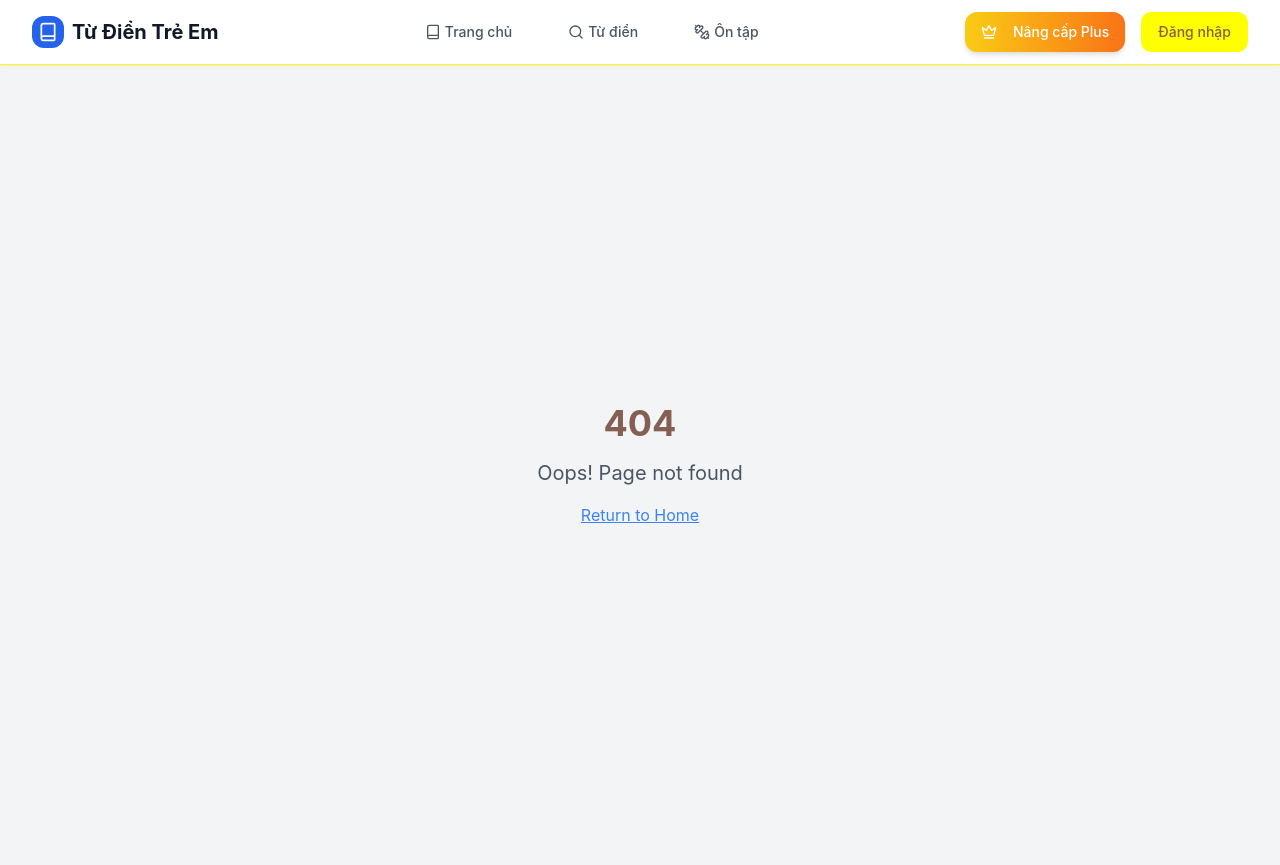
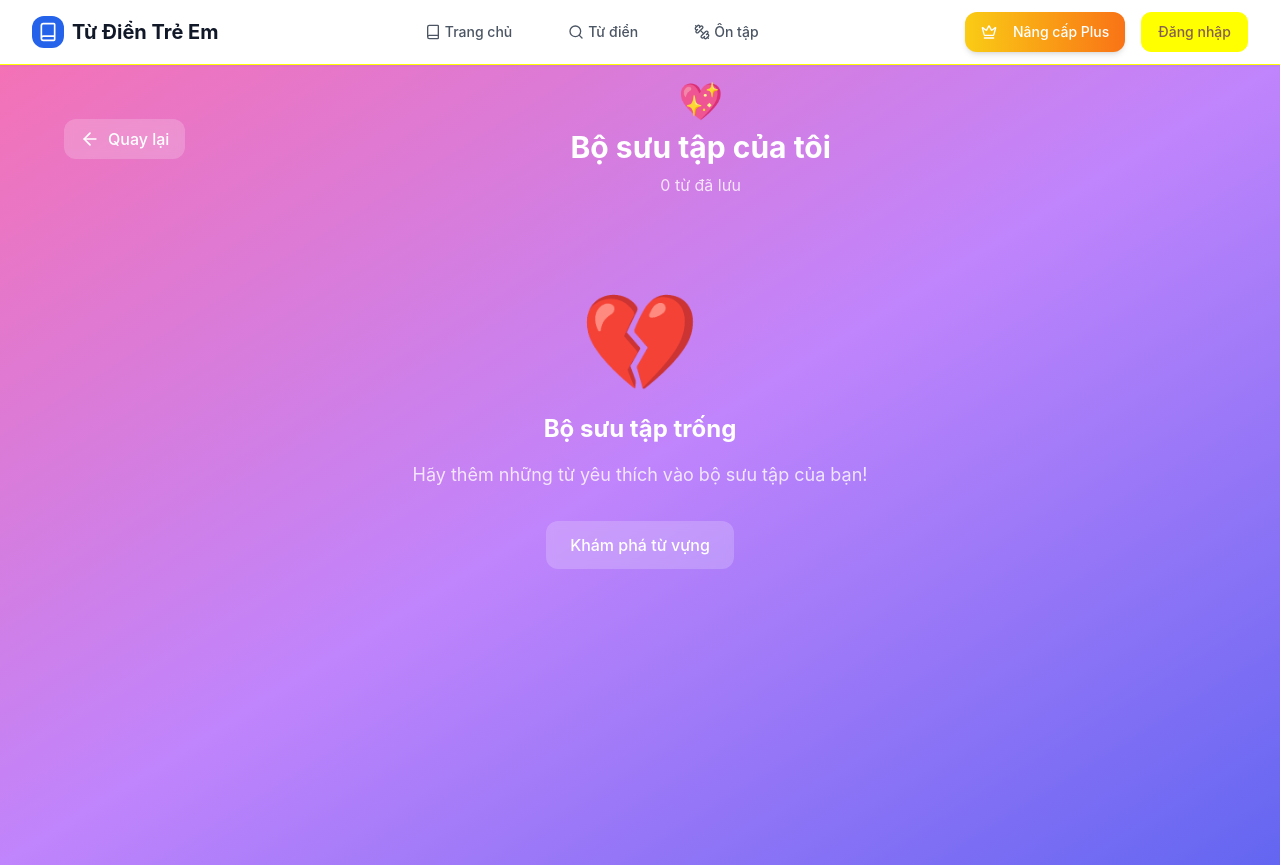
Before and after one commit to vvduc1803/viet-sign-words-explorer, a React (Vite) app: page /collection in a window 1280 px wide. Before the commit this address had no page. Built offline with nearby package versions, Linux system fonts and the light colour scheme.

Commit message:
Fix: Navigate to /practice instead of /collection
Fixes incorrect navigation to /practice when viewing the personal collection from the practice section.

```diff
--- a/src/App.tsx
+++ b/src/App.tsx
@@ -9,6 +9,7 @@ import Header from "./components/Header";
 import Index from "./pages/Index";
 import Dictionary from "./pages/Dictionary";
 import Practice from "./pages/Practice";
+import Collection from "./pages/Collection";
 import Admin from "./pages/Admin";
 import NotFound from "./pages/NotFound";
 
@@ -27,6 +28,7 @@ const App = () => (
               <Route path="/" element={<Index />} />
               <Route path="/dictionary" element={<Dictionary />} />
               <Route path="/practice" element={<Practice />} />
+              <Route path="/collection" element={<Collection />} />
               <Route path="/admin" element={<Admin />} />
               <Route path="*" element={<NotFound />} />
             </Routes>
--- /dev/null
+++ b/src/pages/Collection.tsx
@@ -0,0 +1,25 @@
+
+import React from 'react';
+import PersonalCollection from '../components/PersonalCollection';
+import { useNavigate } from 'react-router-dom';
+
+const Collection = () => {
+  const navigate = useNavigate();
+
+  const handleBack = () => {
+    navigate(-1); // Go back to previous page
+  };
+
+  const handlePlayGame = (words: any[]) => {
+    navigate('/practice?mode=collection');
+  };
+
+  return (
+    <PersonalCollection
+      onBack={handleBack}
+      onPlayGame={handlePlayGame}
+    />
+  );
+};
+
+export default Collection;
```
